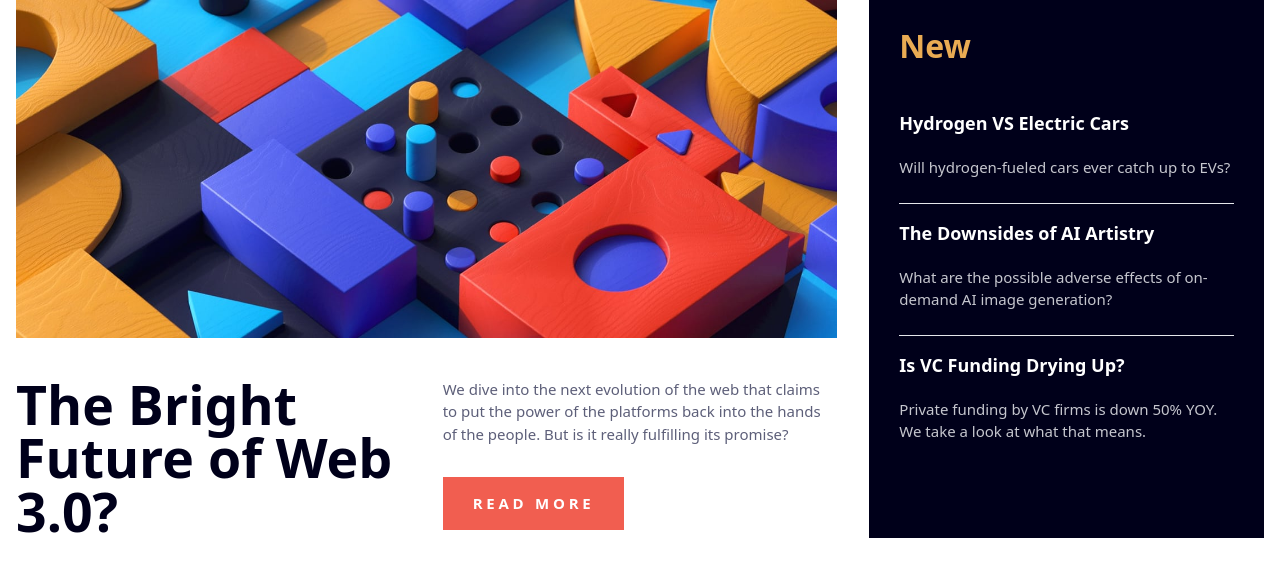
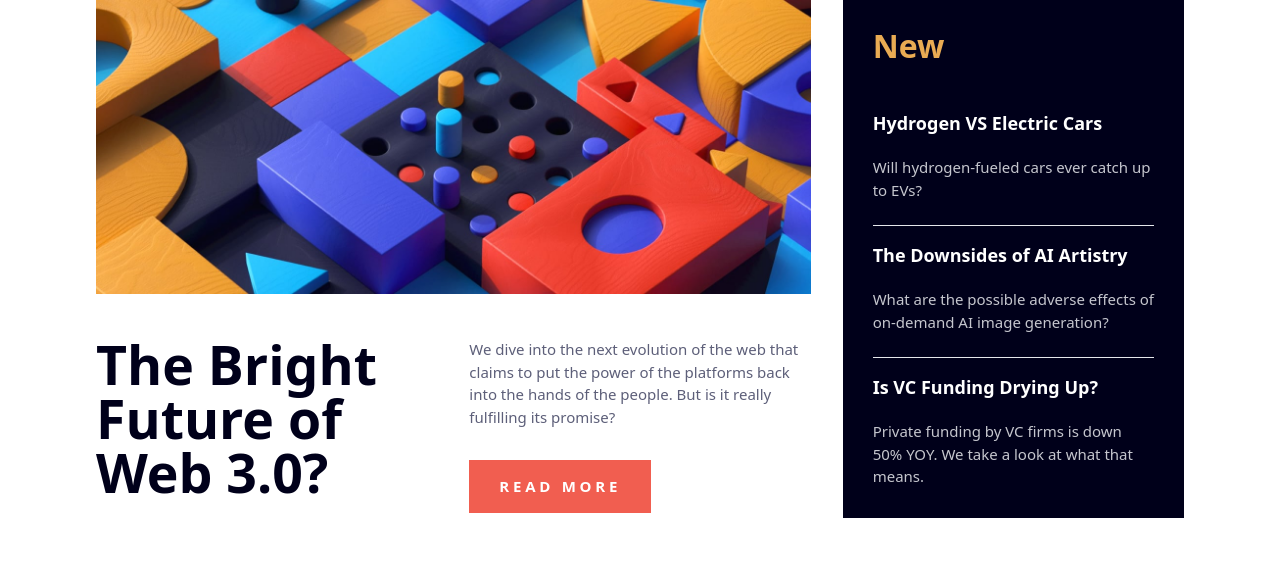
Before and after one commit to sphnikola/news-homepage, a React (Vite) app: page / in a window 1280 px wide. Shown: the top 576 px of the page. Built offline with nearby package versions, Linux system fonts and the light colour scheme.

Commit message:
add width of the entire container

```diff
--- a/src/App.jsx
+++ b/src/App.jsx
@@ -2,7 +2,9 @@ import Body from "./Body";
 function App() {
   return (
     <>
-      <Body />
+      <div className="max-w-[70rem] mx-auto">
+        <Body />
+      </div>
     </>
   );
 }
--- a/src/Body.jsx
+++ b/src/Body.jsx
@@ -14,11 +14,11 @@ export default function () {
         <img src={desktopImg} />
       </div>
       <div className="">
-        <h1 className="text-dark-blue font-extrabold max-w-[70rem] text-[40px] leading-[40px] md:text-[53.6px] md:leading-[53.6px]">
+        <h1 className="text-dark-blue font-extrabold text-[40px] leading-[40px] md:text-[53.6px] md:leading-[53.6px]">
           The Bright Future of Web 3.0?
         </h1>
       </div>
-      <div className="space-y-5 lg:row-start-2 lg:col-start-2 md:space-y-8">
+      <div className="space-y-5 lg:row-start-2 lg:col-start-2 md:space-y-8 ">
         <p className="text-[15px] text-light-gray  leading-[22.5px] font-normal">
           We dive into the next evolution of the web that claims to put the
           power of the platforms back into the hands of the people. But is it
@@ -28,7 +28,7 @@ export default function () {
           Read More
         </button>
       </div>
-      <div className="bg-dark-blue text-white p-[30px] md:col-start-1 md:col-end-3 lg:col-start-3 lg:row-start-1 lg:row-end-3">
+      <div className=" bg-dark-blue text-white p-[30px] md:col-start-1 md:col-end-3 lg:col-start-3 lg:row-start-1 lg:row-end-3">
         <h2 className="mb-8 text-light-brown text-[32px] font-bold leading-8">
           New
         </h2>
```
